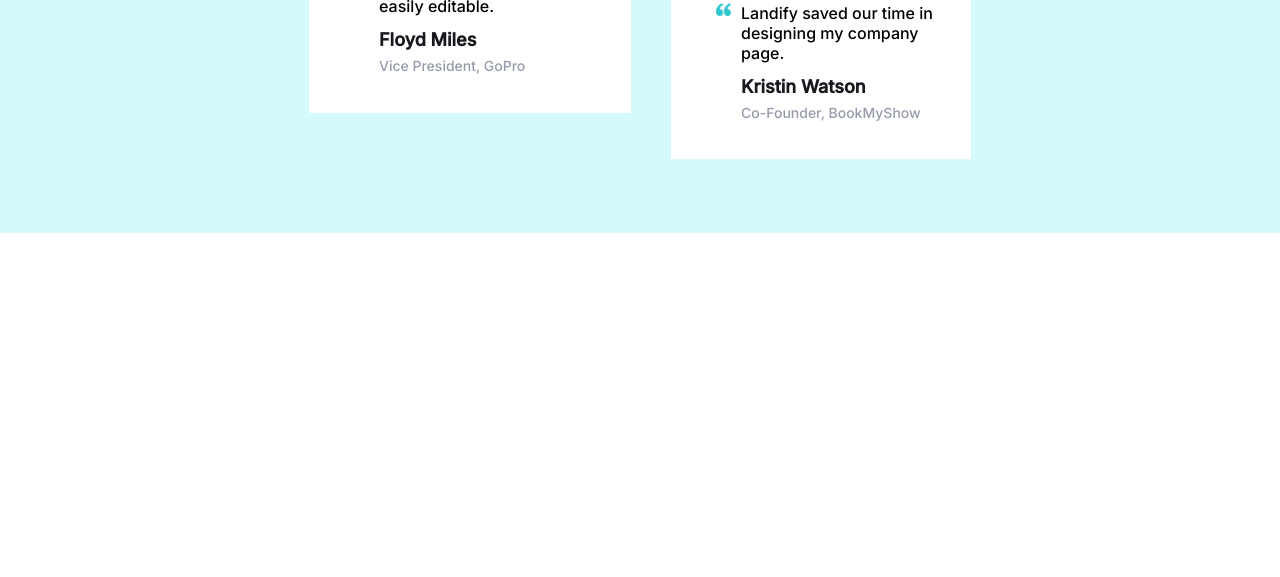
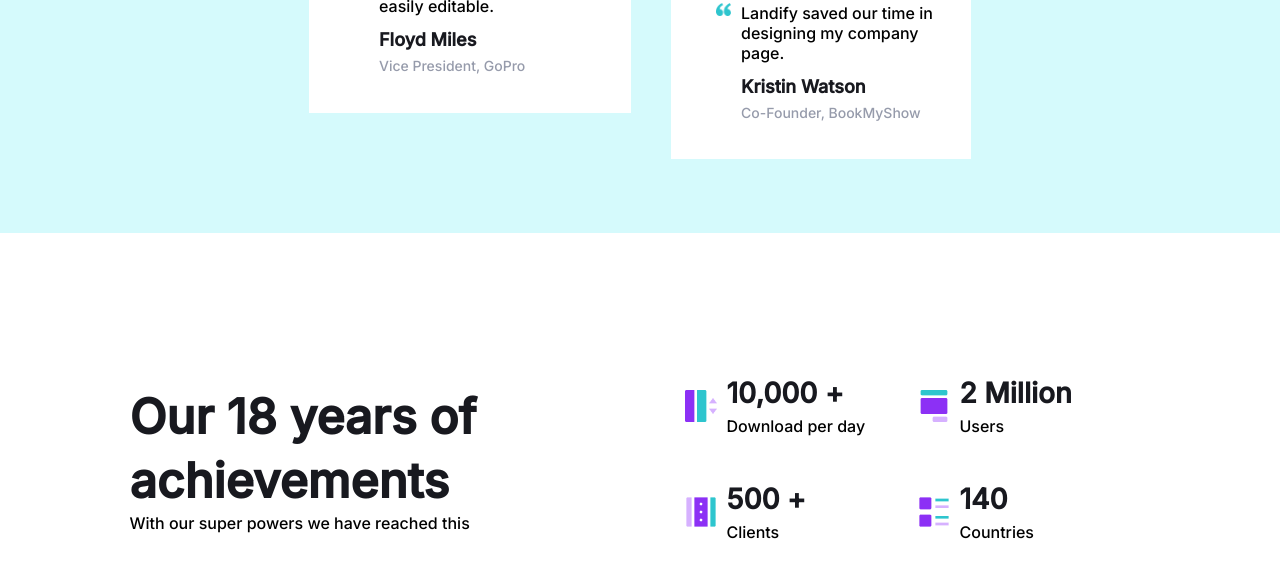
Before and after one commit to Furqaaan/Landify, a plain HTML site: page index.html in a window 1280 px wide. Shown: the part 2421-2998 px from the top of the page. Before the commit the page ends 2654 px from the top, so only its background shows below. Drawn offline with Linux system fonts and the light colour scheme.

Commit message:
Completed achievements section

```diff
--- a/Css/style.css
+++ b/Css/style.css
@@ -267,3 +267,49 @@
 	top: 60px;
 	left: -90px;
 }
+
+.achievementsSection {
+	display: flex;
+	max-width: 1440px;
+	margin: 100px auto;
+	align-items: center;
+	gap: 15px;
+}
+
+.countSection1,.countSection2 {
+	display: flex;
+	margin: 40px auto;
+}
+
+.mainAchievement h2 {
+	color: #18191F;
+	font-style: normal;
+	font-weight: 800;
+	font-size: 48px;
+	line-height: 64px;
+	width: 540px;
+	height: 128px;
+}
+
+.achievementCounts h4 {
+	font-style: normal;
+	font-weight: 700;
+	font-size: 28px;
+	line-height: 40px;
+	width: 191px;
+	height: 40px;
+	color: #18191F;
+}
+
+.countItem {
+	display: flex;
+	align-items: center;
+	gap: 10px;
+}
+
+.textItem p {
+	font-style: normal;
+	font-weight: 400;
+	font-size: 16px;
+	line-height: 26px;
+}
--- a/index.html
+++ b/index.html
@@ -151,6 +151,48 @@
 
 		</div>
 
+		<div class="achievementsSection">
+			<section class="mainAchievement">
+				<h2>Our 18 years of achievements</h2>
+				<p>With our super powers we have reached this</p>
+			</section>
+
+			<section class="achievementCounts">
+				<div class="countSection1">
+					<div class="countItem">
+						<img src="Images/icons/downloads.png" alt="downloads">
+						<div class="textItem">
+							<h4>10,000 +</h4>
+							<p>Download per day</p>
+						</div>
+					</div>
+					<div class="countItem">
+						<img src="Images/icons/users.png" alt="users">
+						<div class="textItem">
+							<h4>2 Million</h4>
+							<p>Users</p>
+						</div>
+					</div>
+				</div>
+				<div class="countSection2">
+					<div class="countItem">
+						<img src="Images/icons/clients.png" alt="clients">
+						<div class="textItem">
+							<h4>500 +</h4>
+							<p>Clients</p>
+						</div>
+					</div>
+					<div class="countItem">
+						<img src="Images/icons/countries.png" alt="countires">
+						<div class="textItem">
+							<h4>140</h4>
+							<p>Countries</p>
+						</div>
+					</div>
+				</div>
+			</section>
+		</div>
+
 	</div>
 </body>
 </html>
```
Also changed, not shown: Images/icons/clients.png (added), Images/icons/countries.png (added), Images/icons/downloads.png (added), Images/icons/users.png (added).
